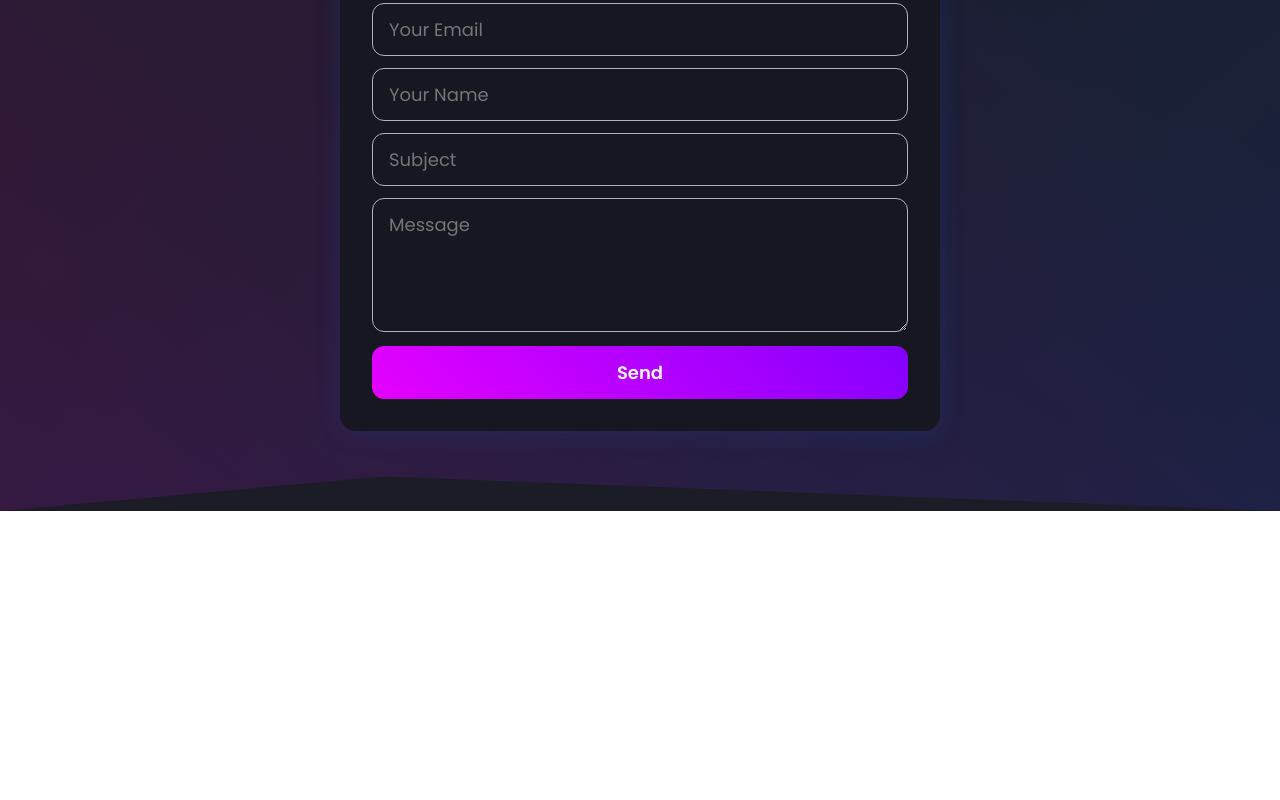
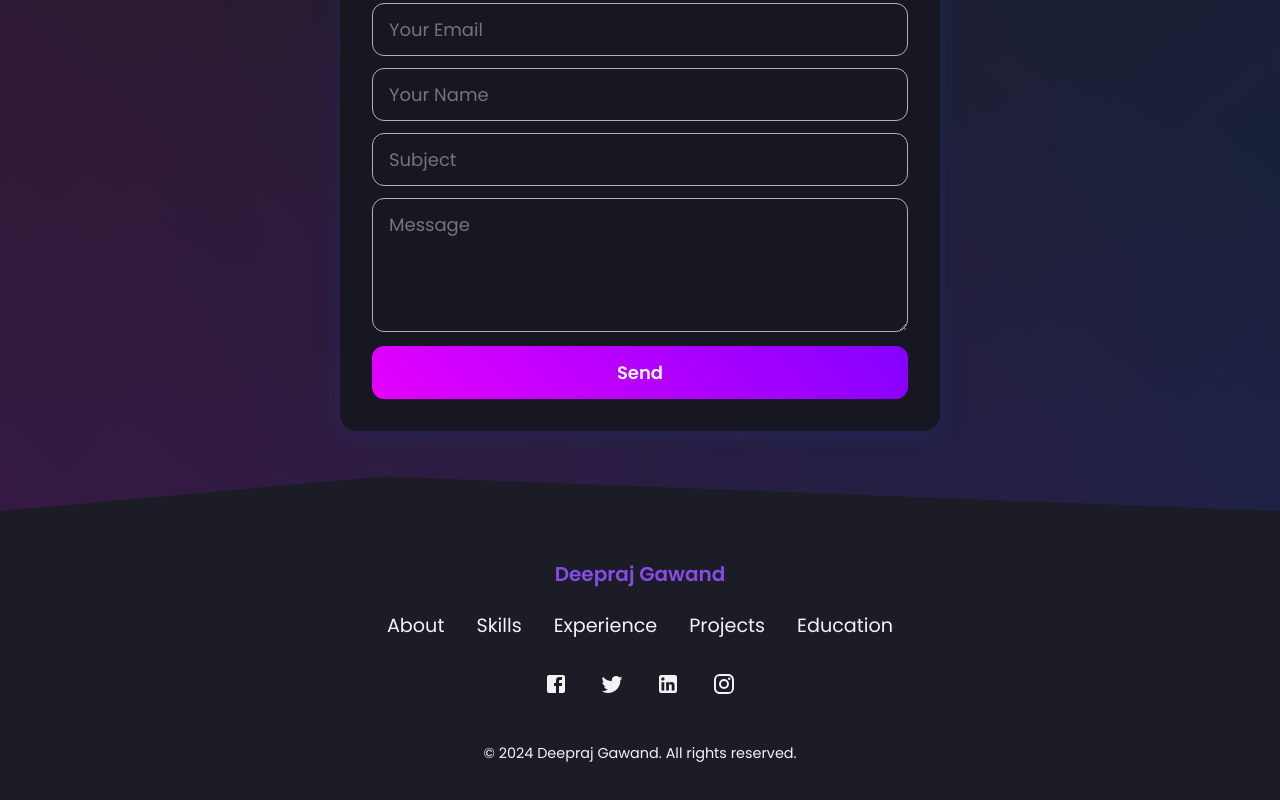
Before and after one commit to DeeprajGawand/Portfolio-website, a React (Create React App) app: page / in a window 1280 px wide. Shown: the part 7232-8032 px from the top of the page. Before the commit the page ends 7743 px from the top, so only its background shows below. Built offline with nearby package versions, Linux system fonts and the light colour scheme.

Commit message:
footer section done

```diff
--- a/src/App.js
+++ b/src/App.js
@@ -11,6 +11,7 @@
 import Projects from './components/Projects';
 import { useState, useEffect } from "react";
 import Contact from "./components/Contact";
+import Footer from './components/Footer';
 
 const Body = styled.div`
 background-color: ${({theme}) => theme.bg};
@@ -47,8 +48,8 @@
      <Wrapper>
      <Education/>
      <Contact />
-
      </Wrapper>
+     <Footer/>
 
 
 
--- /dev/null
+++ b/src/components/Footer/index.js
@@ -0,0 +1,115 @@
+import styled from 'styled-components';
+import FacebookIcon from '@mui/icons-material/Facebook';
+import TwitterIcon from '@mui/icons-material/Twitter';
+import LinkedInIcon from '@mui/icons-material/LinkedIn';
+import InstagramIcon from '@mui/icons-material/Instagram';
+import { Bio } from '../../data/constants';
+
+
+
+const FooterContainer = styled.div`
+  width: 100%;
+  padding: 2rem 0;
+  display: flex;
+  justify-content: center;
+  //background: linear-gradient(100.26deg, rgba(0, 102, 255, 0.05) 42.33%, rgba(150, 0, 225, 0.05) 127.07%);
+`;
+
+
+const FooterWrapper = styled.footer`
+  width: 100%;
+  max-width: 1200px;
+  display: flex;
+  flex-direction: column;
+  gap: 14px;
+  align-items: center;
+  padding: 1rem;
+  color: ${({ theme }) => theme.text_primary};
+`;
+
+const Logo = styled.h1`
+  font-weight: 600;
+  font-size: 20px;
+  color: ${({ theme }) => theme.primary};
+`;
+
+const Nav = styled.nav`
+  width: 100%;
+  max-width: 800px;
+  margin-top: 0.5rem;
+  display: flex;
+  flex-direction: row;
+  gap: 2rem;
+  justify-content: center;
+  @media (max-width: 768px) {
+    flex-wrap: wrap;
+    gap: 1rem;
+    justify-content: center;
+    text-align: center;
+    font-size: 12px;
+  }
+`;
+
+const NavLink = styled.a`
+color: ${({ theme }) => theme.text_primary};
+  text-decoration: none;
+  font-size: 1.2rem;
+  transition: color 0.2s ease-in-out;
+  &:hover {
+    color: ${({ theme }) => theme.primary};
+  }
+  @media (max-width: 768px) {
+    font-size: 1rem;
+  }
+`;
+
+const SocialMediaIcons = styled.div`
+  display: flex;
+  margin-top: 1rem;
+`;
+
+const SocialMediaIcon = styled.a`
+  display: inline-block;
+  margin: 0 1rem;
+  font-size: 1.5rem;
+  color: ${({ theme }) => theme.text_primary};
+  transition: color 0.2s ease-in-out;
+  &:hover {
+    color: ${({ theme }) => theme.primary};
+  }
+`;
+
+const Copyright = styled.p`
+  margin-top: 1.5rem;
+  font-size: 0.9rem;
+  color: ${({ theme }) => theme.soft2};
+  text-align: center;
+`;
+
+function Footer() {
+    return (
+        <FooterContainer>
+          <FooterWrapper>
+            <Logo>Deepraj Gawand</Logo>
+            <Nav>
+              <NavLink href="#about">About</NavLink>
+              <NavLink href="#skills">Skills</NavLink>
+              <NavLink href="#experience">Experience</NavLink>
+              <NavLink href="#projects">Projects</NavLink>
+              <NavLink href="#education">Education</NavLink>
+            </Nav>
+            <SocialMediaIcons>
+              <SocialMediaIcon href={Bio.facebook} target="display"><FacebookIcon /></SocialMediaIcon>
+              <SocialMediaIcon href={Bio.twitter} target="display"><TwitterIcon /></SocialMediaIcon>
+              <SocialMediaIcon href={Bio.linkedin} target="display"><LinkedInIcon /></SocialMediaIcon>
+              <SocialMediaIcon href={Bio.insta} target="display"><InstagramIcon /></SocialMediaIcon>
+            </SocialMediaIcons>
+            <Copyright>
+              &copy; 2024 Deepraj Gawand. All rights reserved.
+            </Copyright>
+
+          </FooterWrapper>
+        </FooterContainer>
+      );
+}
+export default Footer;
--- a/src/data/constants.js
+++ b/src/data/constants.js
@@ -14,6 +14,7 @@
   linkedin: "https://www.linkedin.com/in/deeprajgawand/",
   twitter: "https://twitter.com/DeeprajGawand",
   insta: "https://www.instagram.com/deepraj_gawand/",
+  gmail:"deeprajgawand@gmail.com",
   facebook: "",
 };
 export const skills = [
```
Also changed, not shown: src/components/About/index.js (added, +27 -0 lines).
